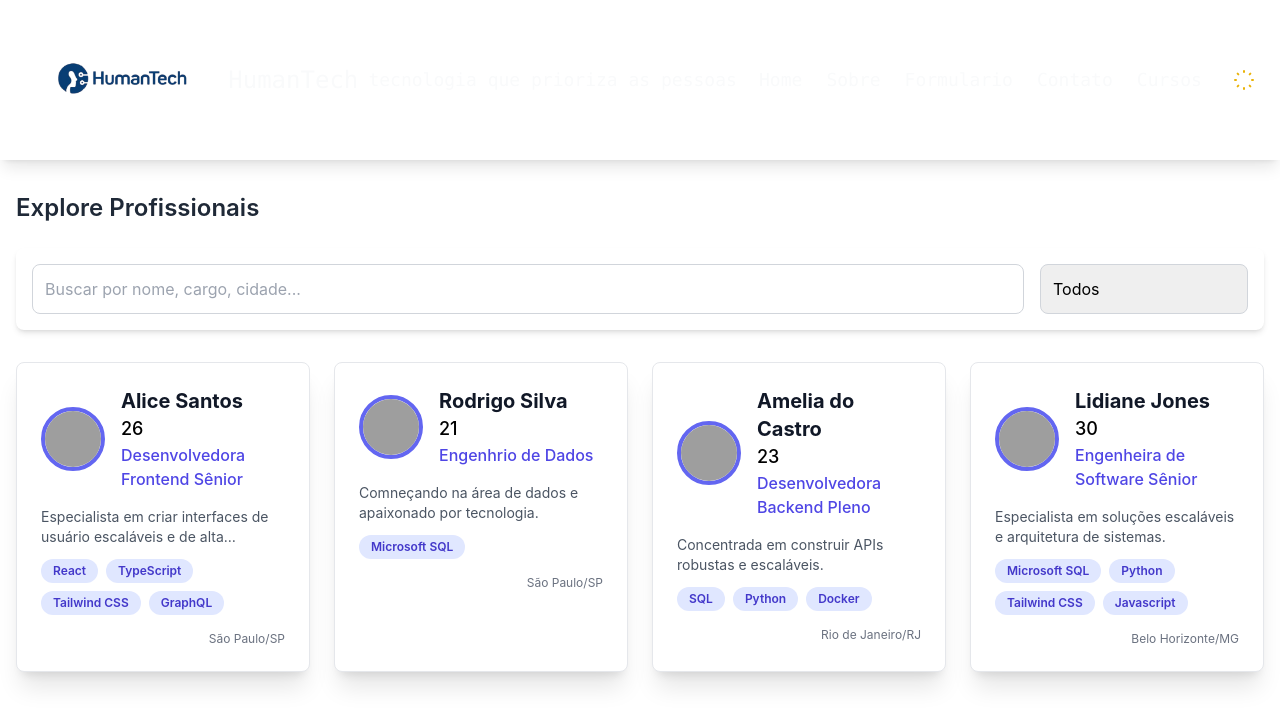
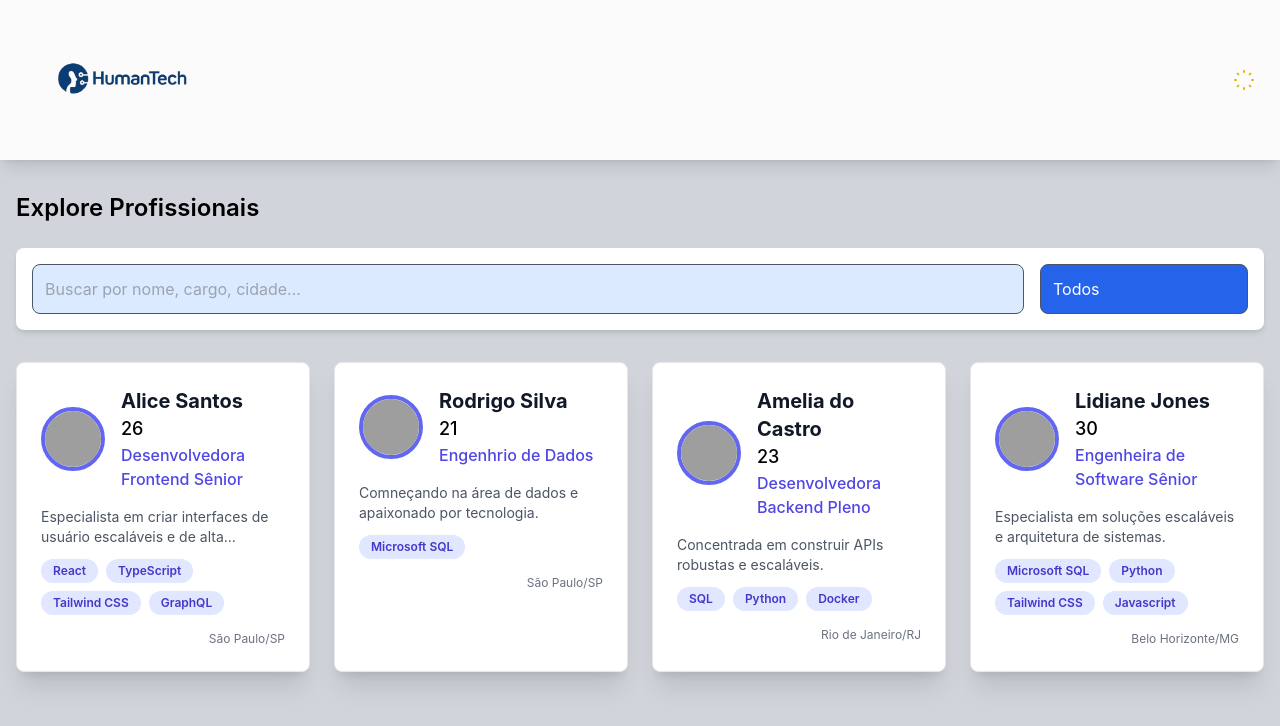
Before and after one commit to juliapompu/GS-2-WEB, a React (Vite) app in the folder Gs front e web/: page / in a window 1280 px wide. Shown: the top 726 px of the page. Built offline with nearby package versions, Linux system fonts and the light colour scheme; grey boxes are pictures that could not be loaded.

Commit message:
mudança de visual

```diff
--- a/Gs front e web/src/App.jsx
+++ b/Gs front e web/src/App.jsx
@@ -36,27 +36,27 @@ function App() {
     // Container principal
     <>
 
-      <main className="container mx-auto p-4 pt-8">
-        <h2 className="text-2xl font-semibold text-gray-800 dark:text-gray-100 mb-6">
+      <main className="container bg-gray-300 mx-auto p-4 pt-8">
+        <h2 className="text-2xl font-semibold text-black-800  mb-6">
           Explore Profissionais
         </h2>
 
         {/* CONTROLES DE FILTRO E BUSCA */}
-        <div className="flex flex-col md:flex-row gap-4 mb-8 bg-white dark:bg-gray-800 p-4 rounded-lg shadow-md">
+        <div className="flex flex-col md:flex-row gap-4 mb-8 bg-white bg-gray-100 p-4 rounded-lg shadow-md">
           {/* BUSCA */}
           <input
             type="text"
             placeholder="Buscar por nome, cargo, cidade..."
             value={searchTerm}
             onChange={(e) => setSearchTerm(e.target.value)}
-            className="flex-grow p-3 border border-gray-300 dark:border-gray-600 rounded-lg focus:ring-indigo-500 focus:border-indigo-500 dark:bg-gray-700 dark:text-white"
+            className="flex-grow p-3 border border-gray-300 border-gray-600 rounded-lg focus:ring-indigo-500 focus:border-indigo-500 bg-blue-100 text-white"
           />
 
           {/* FILTRO POR ÁREA */}
           <select
             value={filterArea}
             onChange={(e) => setFilterArea(e.target.value)}
-            className="p-3 border border-gray-300 dark:border-gray-600 rounded-lg dark:bg-gray-700 dark:text-white appearance-none"
+            className="p-3 border border-gray-300 border-gray-600 rounded-lg bg-blue-600 text-white appearance-none"
           >
             {uniqueAreas.map(area => (
               <option key={area} value={area}>{area}</option>
--- a/Gs front e web/src/pages/Layout.jsx
+++ b/Gs front e web/src/pages/Layout.jsx
@@ -7,7 +7,7 @@ export default function Layout() {
  const [isDarkMode, toggleDarkMode] = darkmode();
 
   return (
-    <div className="min-h-screen dark:bg-gray-900 transition-colors duration-300">
+    <div className="min-h-screen bg-gray-300 transition-colors duration-300">
         <Header
         toogleDarkMode={toggleDarkMode}
         isDarkMode={isDarkMode}/>
--- a/Gs front e web/src/pages/Sobre.jsx
+++ b/Gs front e web/src/pages/Sobre.jsx
@@ -1,5 +1,5 @@
 export default function Sobre() {
   return (
-    <div>Sobre</div>
+    <div></div>
   )
 }
```
